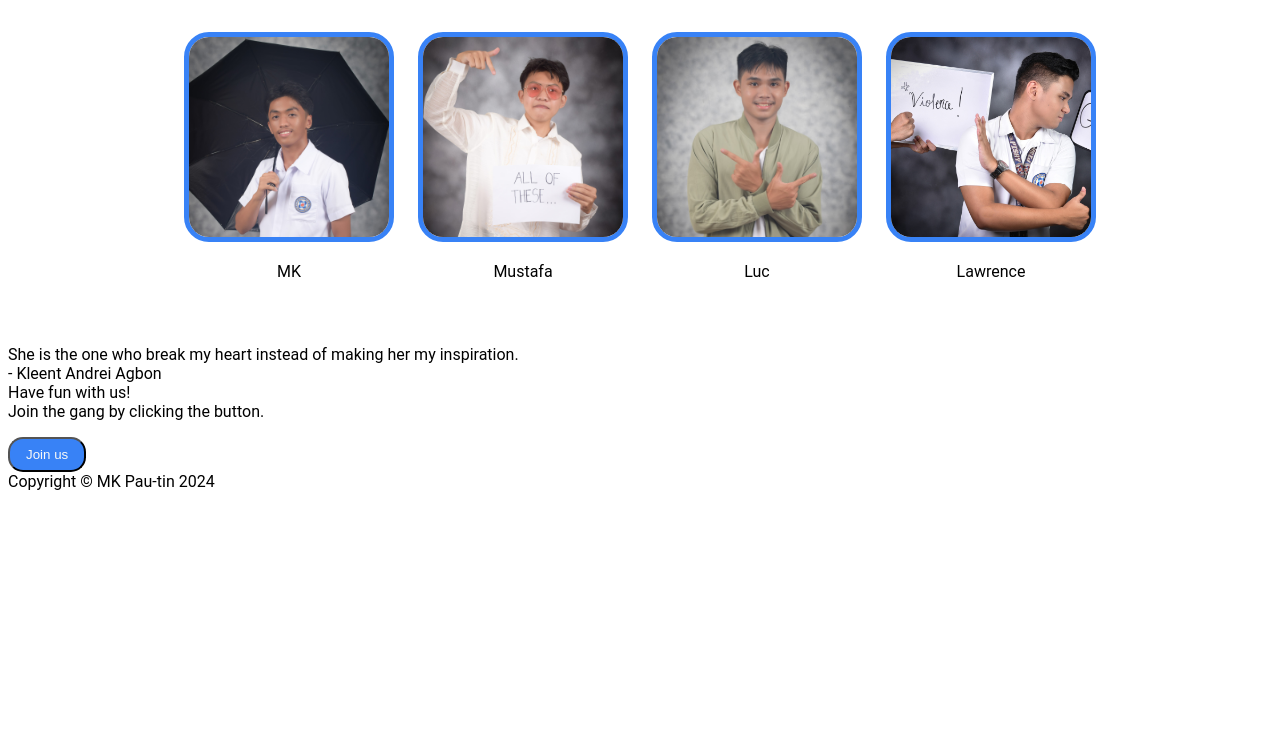
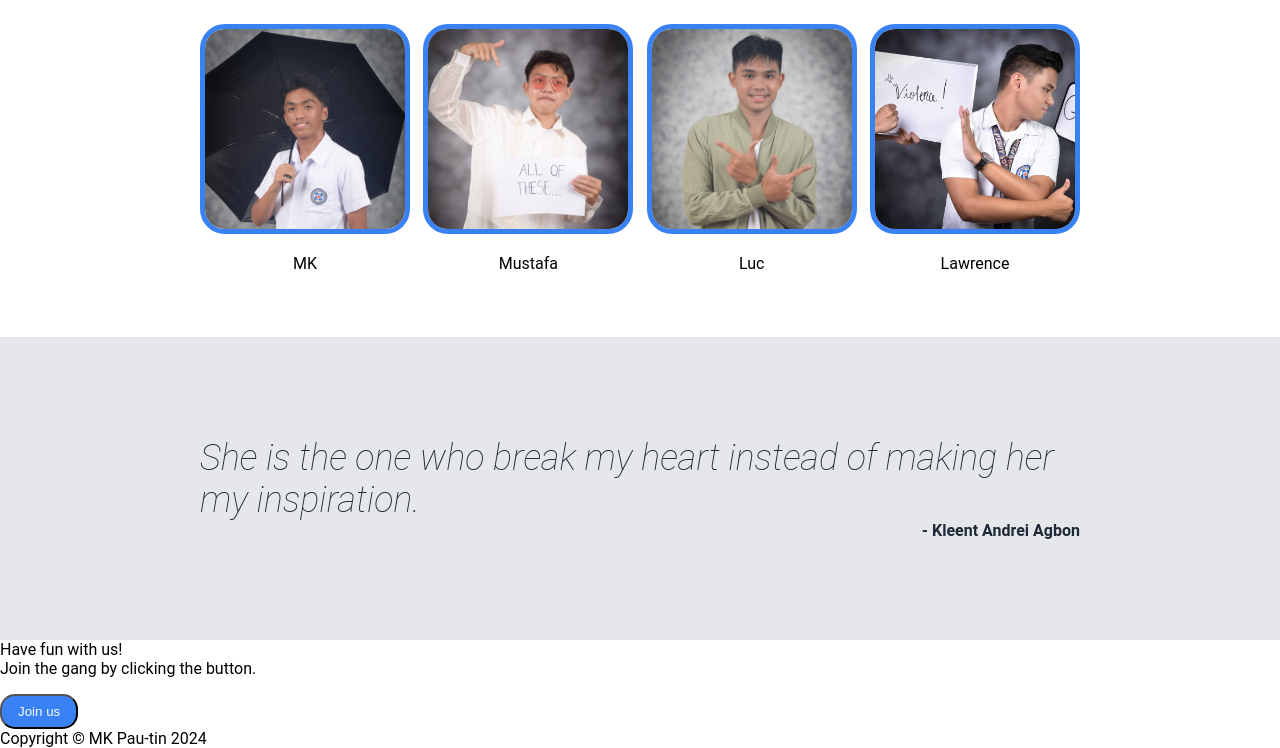
Before and after one commit to mkpautin/gang-website, a plain HTML site: page index.html in a window 1280 px wide. Shown: the part 559-1307 px from the top of the page. Before the commit the page ends 1058 px from the top, so only its background shows below. Drawn offline with Linux system fonts and the light colour scheme.

Commit message:
add style for quote

```diff
--- a/style.css
+++ b/style.css
@@ -2,6 +2,8 @@ body {
     font-family: Roboto, sans-serif;
     display: flex;
     flex-direction: column;
+    margin: 0;
+
 }
 
 header {
@@ -9,6 +11,12 @@ header {
     justify-content: space-between;
     padding: 16px 200px;
     background-color: #1f2937;
+}
+
+.content {
+    display: flex;
+    flex-direction: column;
+    flex: 1;
 }
 
 .header {
@@ -51,8 +59,10 @@ header {
 }
 
 .members {
+    width: 100%;
     display: flex;
-    gap: 24px;
+    flex-direction: row;
+    justify-content: space-between;
 }
 
 .member {
@@ -65,6 +75,24 @@ header {
     border-style: solid;
     border-width: 5px;
     border-color: #3882f6;
+}
+
+.quote {
+    padding: 100px 200px;
+    background-color: #e5e7eb;
+}
+
+.quote-text {
+    font-size: 36px;
+    font-weight: lighter;
+    font-style: italic;
+    color: #1f2937;
+}
+
+.quote-author {
+    text-align: right;
+    font-weight: bold;
+    color: #1f2937;
 }
 
 ul {
```
